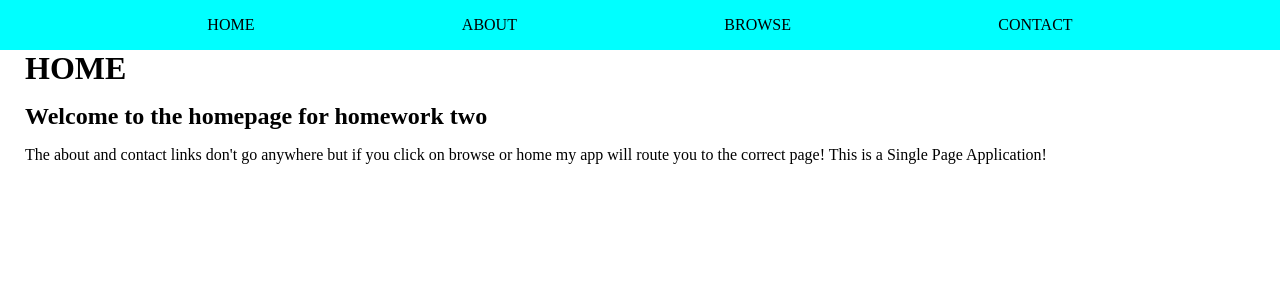
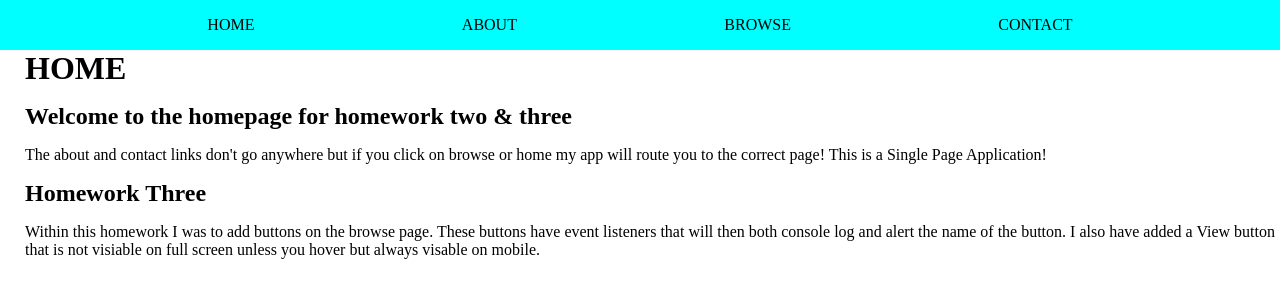
Before and after one commit to Jaecobd1/315-2, a website: page index.html in a window 1280 px wide. Drawn offline with nearby package versions, Linux system fonts and the light colour scheme; no server answers.

Commit message:
added more info

```diff
--- a/pages/home/home.html
+++ b/pages/home/home.html
@@ -1,4 +1,11 @@
 <h1>HOME</h1>
-<h2>Welcome to the homepage for homework two</h2>
+<h2>Welcome to the homepage for homework two & three</h2>
 
 <p>The about and contact links don't go anywhere but if you click on browse or home my app will route you to the correct page! This is a Single Page Application!</p>
+
+<h2>
+    Homework Three
+</h2>
+
+<p>Within this homework I was to add buttons on the browse page. These buttons have event listeners that will then both console log and alert the name of the button. I also have added a View button that is not visiable on full screen unless you hover but
+    always visable on mobile.</p>
```
